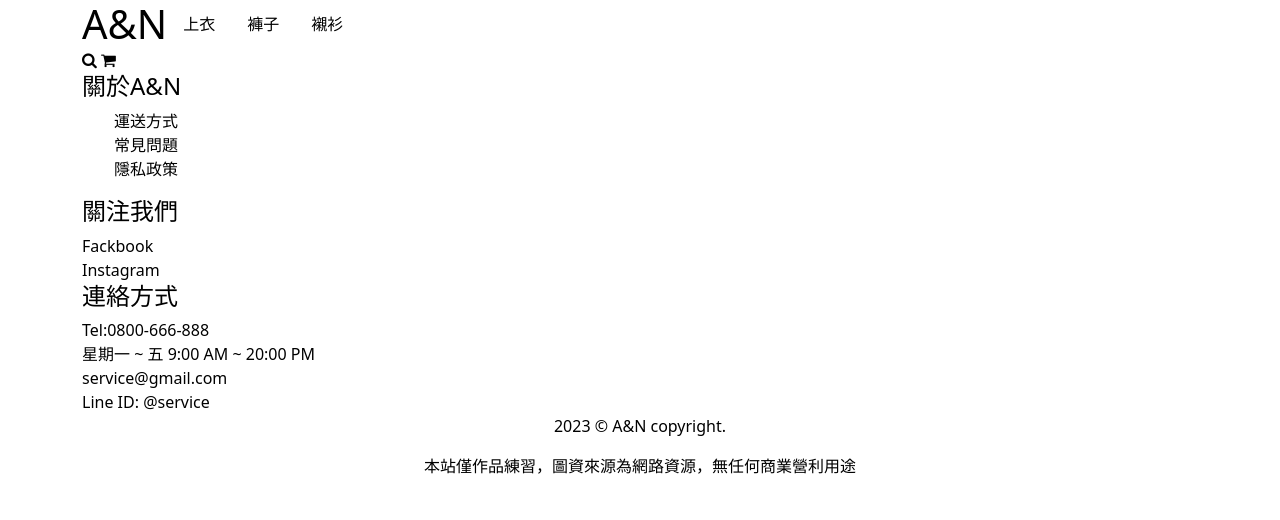
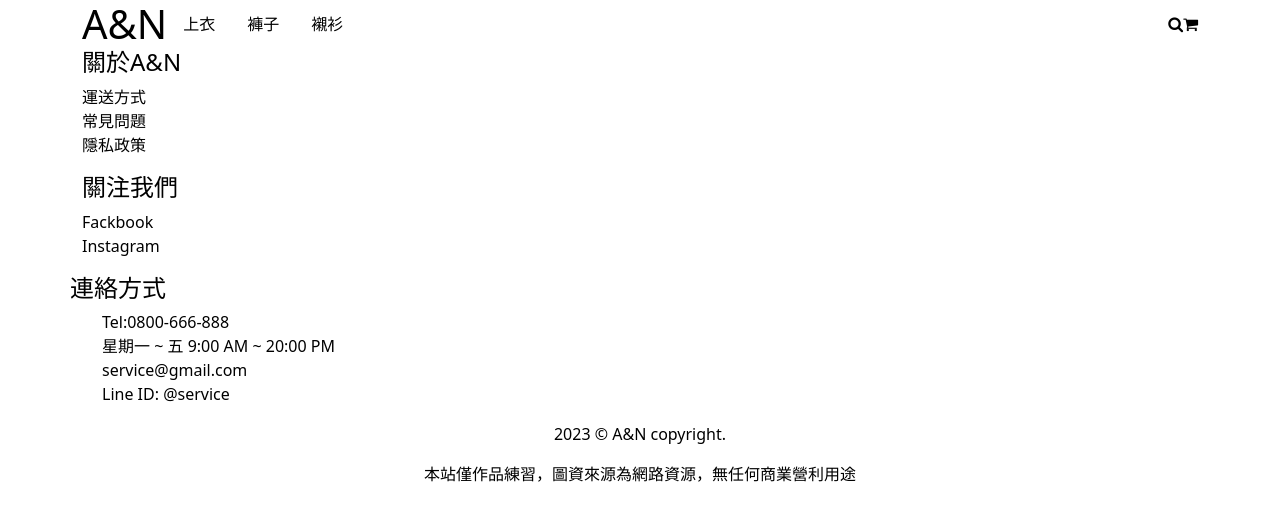
Before and after one commit to z0972935669/demo, a plain HTML site: page index.html in a window 1280 px wide. Drawn offline with nearby package versions, Linux system fonts and the light colour scheme.

Commit message:
update file

```diff
--- a/index.html
+++ b/index.html
@@ -15,7 +15,7 @@
     <header class="header">
         <div class="container">
             <div class="row align-items-center justify-content-between">
-                <div class="header_left d-flex align-items-center">
+                <div class="header_left col-6 d-flex align-items-center">
                     <a href="index.html" title="A&N" class="logo">
                         <h1 class="m-0">A&N</h1>
                     </a>
@@ -26,7 +26,7 @@
                     </nav>
                 </div>
                 <!-- end .header_left -->
-                <div class="header_right">
+                <div class="header_right col-6 d-flex align-items-center justify-content-end">
                     <a href="javascript:void(0);">
                         <i class="fa fa-search" aria-hidden="true"></i>
                     </a>
@@ -51,7 +51,7 @@
             <div class="row">
                 <div class="">
                     <h4>關於A&N</h4>
-                    <ul>
+                    <ul class="p-0">
                         <li>
                             <a href="javascript:void(0);" title="運送方式">運送方式</a>
                         </li>
@@ -65,19 +65,23 @@
                 </div>
                 <div>
                     <h4>關注我們</h4>
+                    <ul class="p-0">
                         <li>
                             <a href="javascript:void(0);" title="Fackbook">Fackbook</a>
                         </li>
                         <li>
                             <a href="javascript:void(0);" title="Instagram">Instagram</a>
                         </li>
+                    </ul>
                 </div>
-                <div>
+                <div class="p-0">
                     <h4>連絡方式</h4>
+                    <ul>
                         <li>Tel:0800-666-888</li>
                         <li>星期一 ~ 五 9:00 AM ~ 20:00 PM</li>
                         <li>service@gmail.com</li>
                         <li>Line ID: @service</li>
+                    </ul>
                 </div>
             </div>
         </div>
```
Lines whose indentation alone changed are shown as unchanged.
